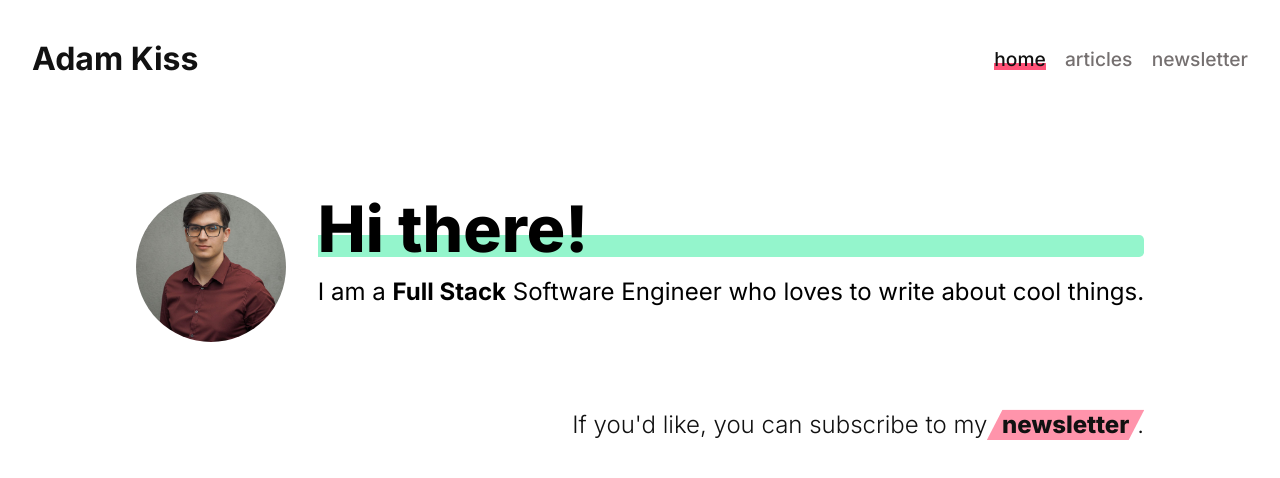
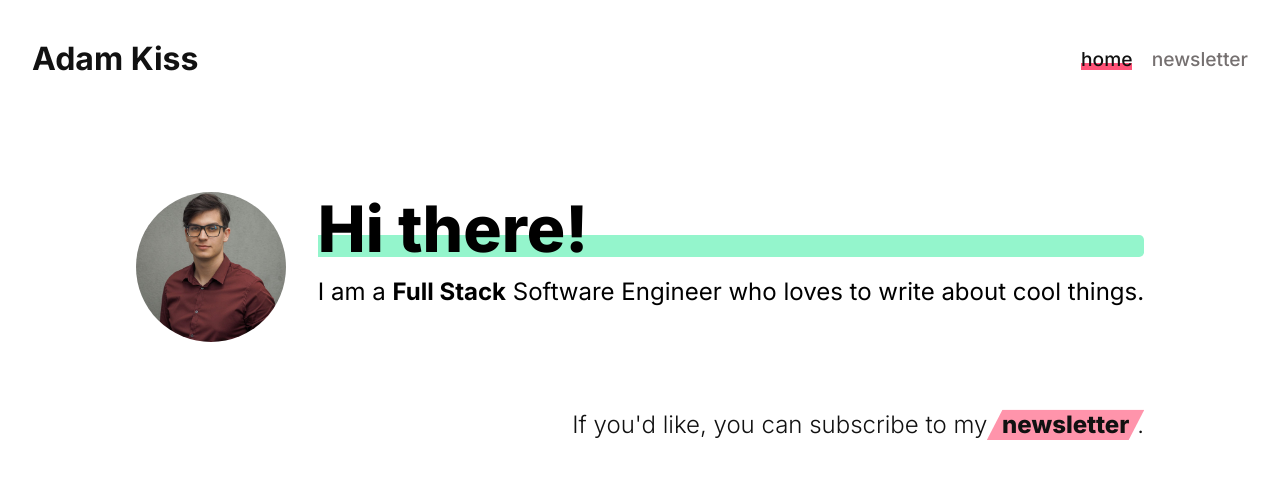
Before and after one commit to adamkss/adam-personal, a Next.js app: page / in a window 1280 px wide. Shown: the top 478 px of the page. Built offline with nearby package versions, Linux system fonts and the light colour scheme.

Commit message:
Hide articles

```diff
--- a/components/header.js
+++ b/components/header.js
@@ -25,7 +25,7 @@ export const Header = ({ currentPage = 'home' }) => {
               <a>Home</a>
             </Link>
           </li>
-          <li
+          {/* <li
             className={getClassNames(
               {
                 className: 'nav-list__list-item',
@@ -39,7 +39,7 @@ export const Header = ({ currentPage = 'home' }) => {
             <Link href="/articles">
               <a>Articles</a>
             </Link>
-          </li>
+          </li> */}
           <li
             className={getClassNames(
               {
```
